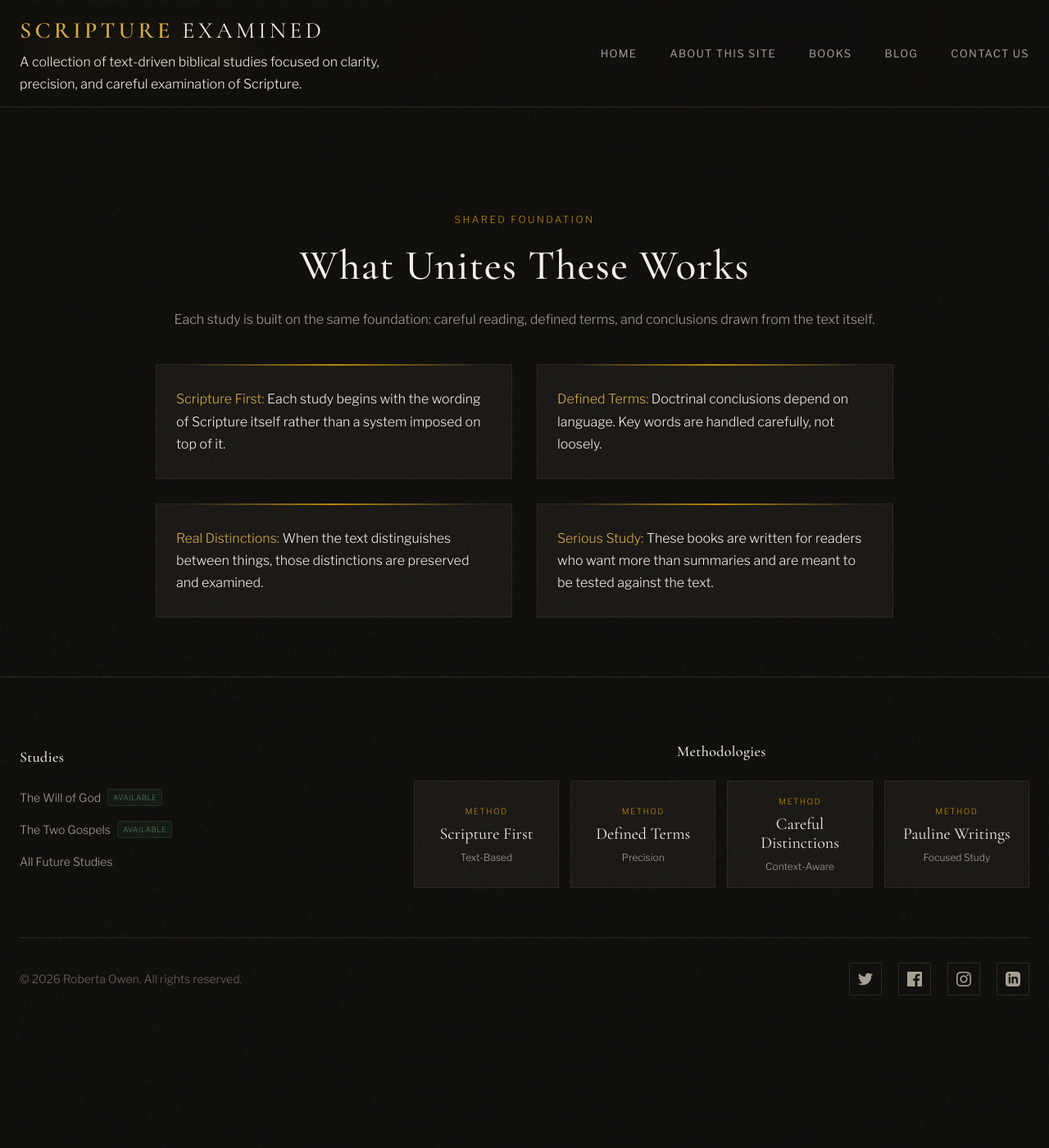
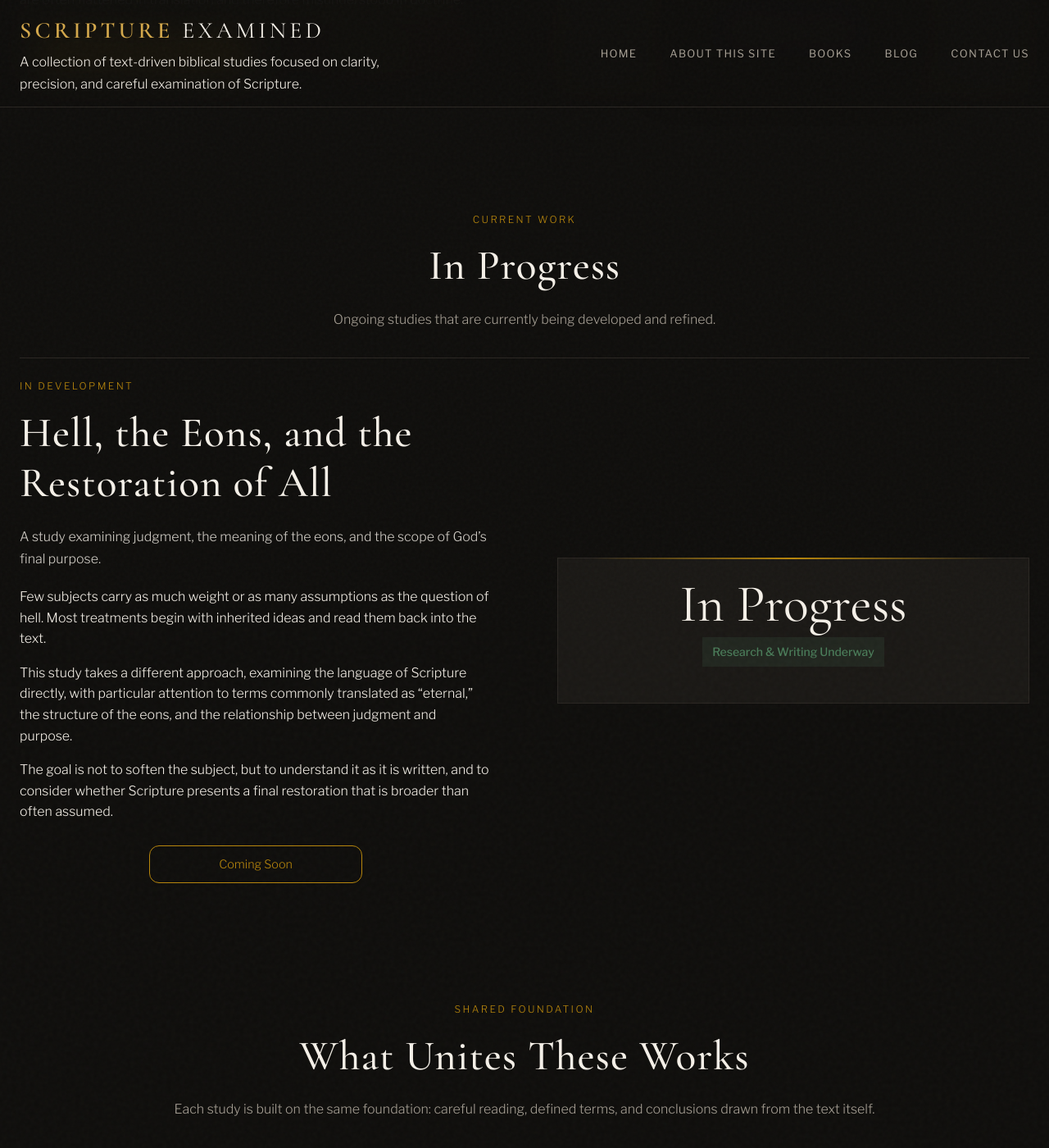
Before and after one commit to ScriptureExamined/PaulineEpistles, a Jekyll site: the page built from books.html, in a window 1280 px wide and 1400 px high, scrolled down 1766 px. Shown: the whole window at 82% size. Built offline with Jekyll 4.4.1, drawn with Linux system fonts in a browser that asks for light colours; before the commit the page ends 3020 px from its top, so only the background shows below that.

Commit message:
Update books.html

```diff
--- a/books.html
+++ b/books.html
@@ -180,6 +180,72 @@ title: Books | Scripture Examined
   </div>
 </section>
 
+<section class="section books-upcoming">
+  <div class="container">
+    <div class="section-header centered">
+      <div class="section-label">Current Work</div>
+      <h2 class="section-title">In Progress</h2>
+      <p class="section-desc">
+        Ongoing studies that are currently being developed and refined.
+      </p>
+    </div>
+
+    <div class="library-list">
+      <article class="library-book">
+        <div class="hero-grid featured-book-grid">
+          <div class="hero-content">
+            <div class="section-label">In Development</div>
+            <h2 class="section-title">
+              Hell, the Eons, and the Restoration of All
+            </h2>
+
+            <p class="book-subtitle">
+              A study examining judgment, the meaning of the eons, and the scope
+              of God’s final purpose.
+            </p>
+
+            <div class="book-description">
+              <p>
+                Few subjects carry as much weight or as many assumptions as the
+                question of hell. Most treatments begin with inherited ideas and
+                read them back into the text.
+              </p>
+
+              <p>
+                This study takes a different approach, examining the language of
+                Scripture directly, with particular attention to terms commonly
+                translated as “eternal,” the structure of the eons, and the
+                relationship between judgment and purpose.
+              </p>
+
+              <p>
+                The goal is not to soften the subject, but to understand it as
+                it is written, and to consider whether Scripture presents a
+                final restoration that is broader than often assumed.
+              </p>
+            </div>
+
+            <div class="book-actions">
+              <a href="#" class="btn btn-outline">Coming Soon</a>
+            </div>
+          </div>
+
+          <div class="hero-visual">
+            <div class="feature-card book-cover-card">
+              <div class="feature-main center-text">
+                <div class="feature-title">In Progress</div>
+                <span class="feature-subtitle">
+                  Research & Writing Underway
+                </span>
+              </div>
+            </div>
+          </div>
+        </div>
+      </article>
+    </div>
+  </div>
+</section>
+
 <section class="section books-approach">
   <div class="container">
     <div class="section-header centered">
```
